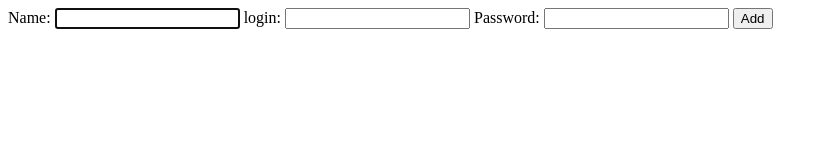
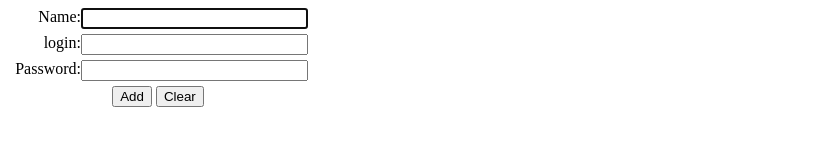
Before and after one commit to UniBreakfast/crud-users, a website with bundled scripts: page public/index.html in a window 1280 px wide. Shown: the whole page, without its empty margins (0-828 px from the left). Built offline with nearby package versions, Linux system fonts and the light colour scheme; files whose address does not match are found by name.

Commit message:
improve on add user form, fix register return id

```diff
--- a/public/index.html
+++ b/public/index.html
@@ -16,23 +16,26 @@
 </head>
 
 <body id="body">
-  <form action="/api/user" method="post">
+  <form id="add-user-form" action="/api/user" method="post">
     <label>
-      Name:
+      <span>Name:</span>
       <input type="text" name="name" required autofocus>
     </label>
 
     <label>
-      login:
+      <span>login:</span>
       <input type="text" name="login" required>
     </label>
 
     <label>
-      Password:
+      <span>Password:</span>
       <input type="password" name="password" required>
     </label>
 
-    <button type="submit">Add</button>
+    <div>
+      <button type="submit">Add</button>
+      <button type="reset">Clear</button>
+    </div>
   </form>
 
   <ol>
--- a/public/style.css
+++ b/public/style.css
@@ -1,3 +1,26 @@
+#add-user-form {
+  display: flex;
+  flex-direction: column;
+  gap: 5px;
+  width: min(300px, calc(100% - 20px));
+  text-align: center;
+}
+
+#add-user-form label {
+  display: flex;
+}
+
+#add-user-form label span {
+  flex-basis: 100px;
+  flex-grow: 1;
+  text-align: right;
+}
+
+#add-user-form label input {
+  width: 100%;
+  flex-shrink: 1;
+}
+
 li:not(:hover) button {
   opacity: 0.15;
 }
--- a/restricted/api.js
+++ b/restricted/api.js
@@ -4,7 +4,7 @@ const { getPayload } = require('./payload.js');
 const { register } = require('./register.js');
 
 async function provideAPI(
-  request, response, { createUser, readUsers, updateUser, deleteUser }
+  request, response, { createUser, readUsers, updateUser, deleteUser } // project://restricted/crud.js
 ) {
   const { method, url } = request;
   const endpoint = url.replace(/^\/api\//, '');
--- a/restricted/register.js
+++ b/restricted/register.js
@@ -5,5 +5,5 @@ const { hashPwd } = require('./hash.js');
 async function register(store, { login, name, password }) {
   const hash = await hashPwd(password);
 
-  store({login, name, hash});
+  return store({login, name, hash});
 }
```
Also changed, not shown: flex-input-example.html (added, +46 -0 lines).
